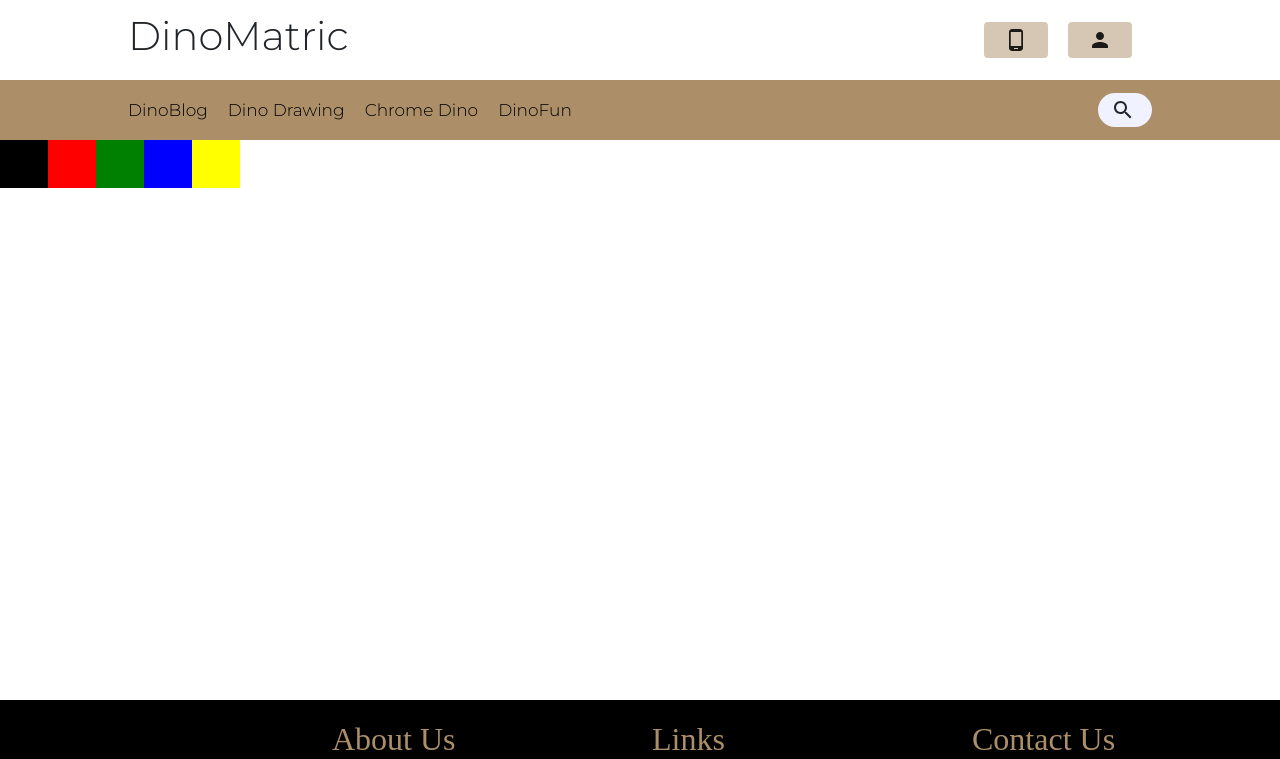
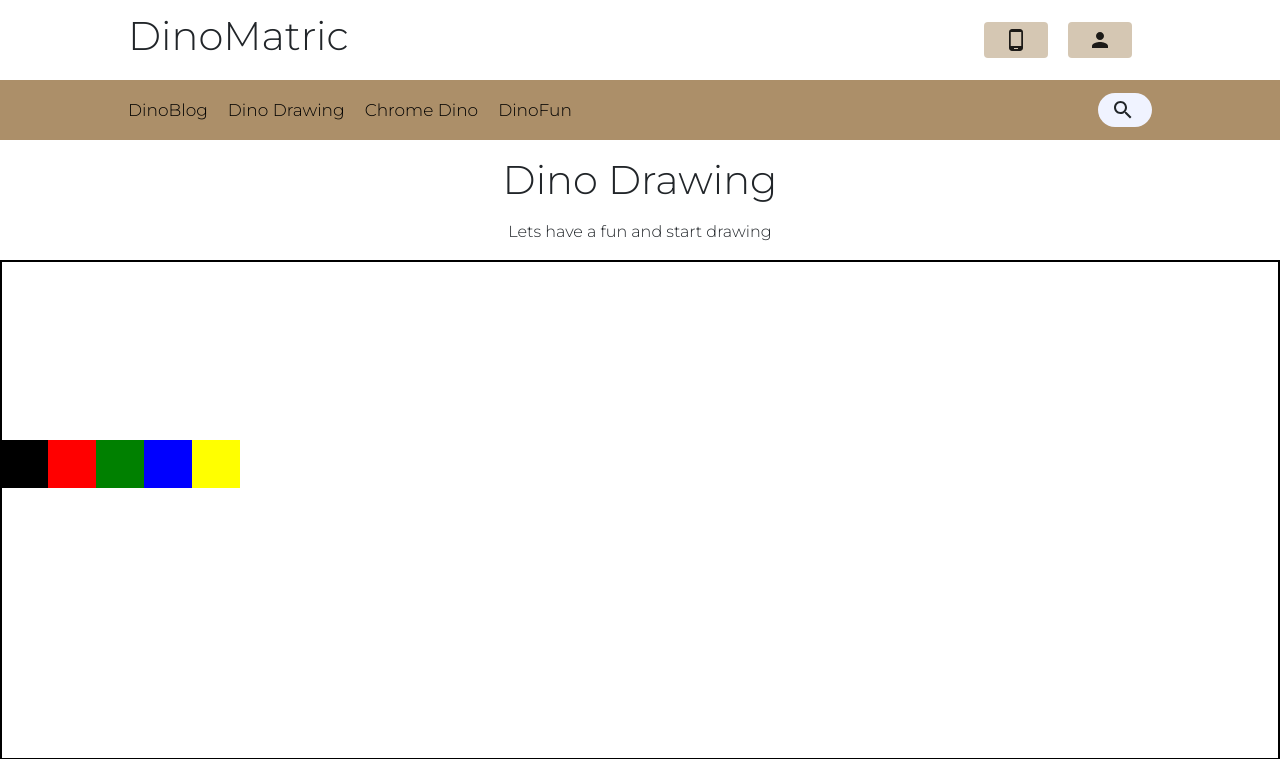
Before and after one commit to rharshit82/dinomatric, a React (Create React App) app in the folder client/: page /dinodrawing in a window 1280 px wide. Shown: the top 759 px of the page. Built offline with nearby package versions, Linux system fonts and the light colour scheme; no server answers.

Commit message:
Drawing board edited

```diff
--- a/client/src/App.css
+++ b/client/src/App.css
@@ -36,7 +36,3 @@
     transform: rotate(360deg);
   }
 }
-
-main{
-  min-height: 35rem;
-}
--- a/client/src/components/whiteboard/board/Board.jsx
+++ b/client/src/components/whiteboard/board/Board.jsx
@@ -134,6 +134,12 @@ const Board = () => {
 
   return (
     <div>
+
+      <h1 className="Dinohead my-3"> Dino Drawing </h1>
+      <p className="Dinopara">
+        Lets have a fun and start drawing
+      </p>
+
       <canvas ref={canvasRef} className="whiteboard" />
 
       <div ref={colorsRef} className="colors">
--- a/client/src/components/whiteboard/board/style.css
+++ b/client/src/components/whiteboard/board/style.css
@@ -4,15 +4,15 @@
 
   .whiteboard {
     width: 100%;
-    position: absolute;
-    left: 0;
-    right: 0;
-    bottom: 0;
-    top: 600;
+    height: 500px;
+    position: relative;
+    border: 2px solid black;
   }
 
   .colors {
-    position: fixed;
+    position: absolute;
+    top: 55%;
+    left: 0;
   }
 
   .color {
--- a/client/src/screens/ChromeDino/ChromeDino.js
+++ b/client/src/screens/ChromeDino/ChromeDino.js
@@ -3,6 +3,7 @@ import ChromeDinoGame from 'react-chrome-dino';
 const ChromeDino = () => {
     return (
         <div>
+            <h1 className="my-5">Chrome Dino Game</h1>
             <ChromeDinoGame />
         </div>
     )
--- a/client/src/screens/HomeScreen/Features.jsx
+++ b/client/src/screens/HomeScreen/Features.jsx
@@ -26,12 +26,12 @@ function Features() {
 
       <div className="line1">
         <div class="card1">
-          <h1>01</h1>
+          <h1>04</h1>
           <p>Dino Blogs</p>
         </div>
 
         <div class="card1">
-          <h1>02</h1>
+          <h1>05</h1>
           <p>Dino Insta</p>
         </div>
 
```
Also changed, not shown: client/src/screens/HomeScreen/Feature.jsx (deleted).
